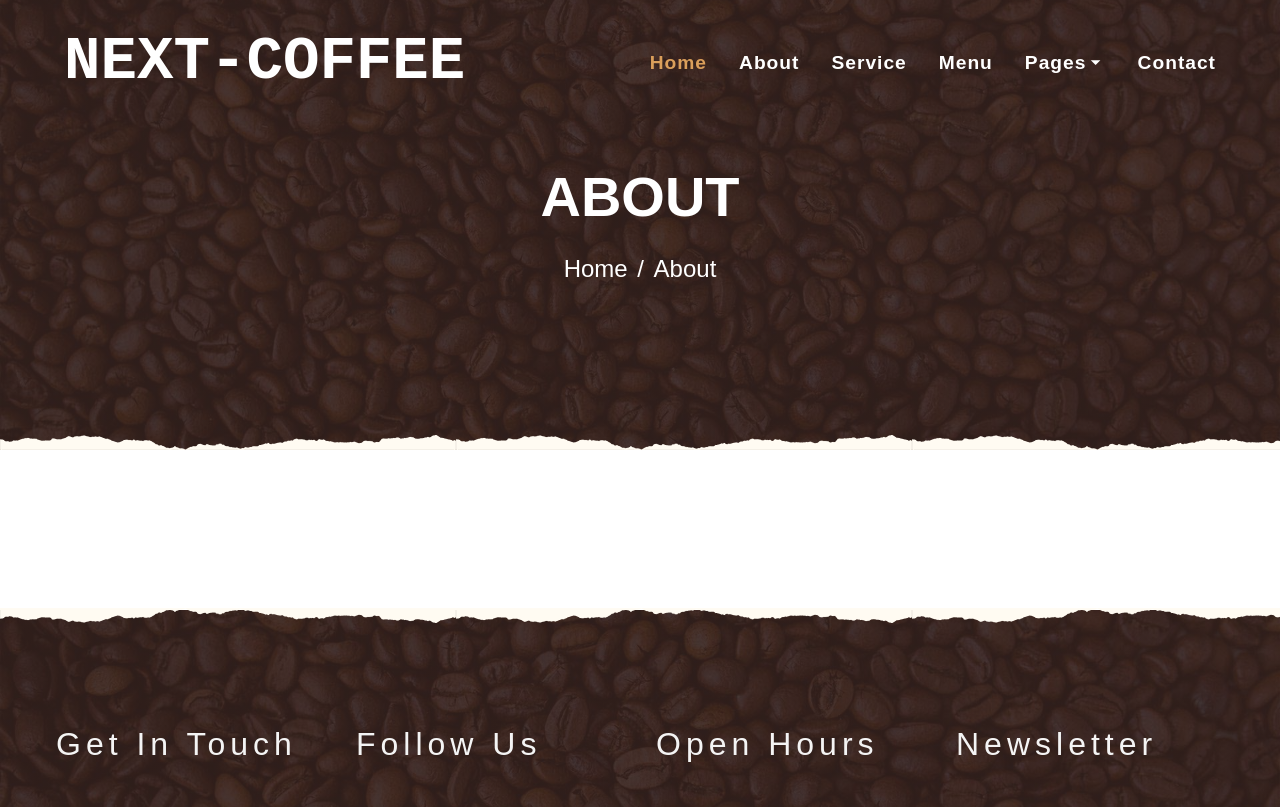
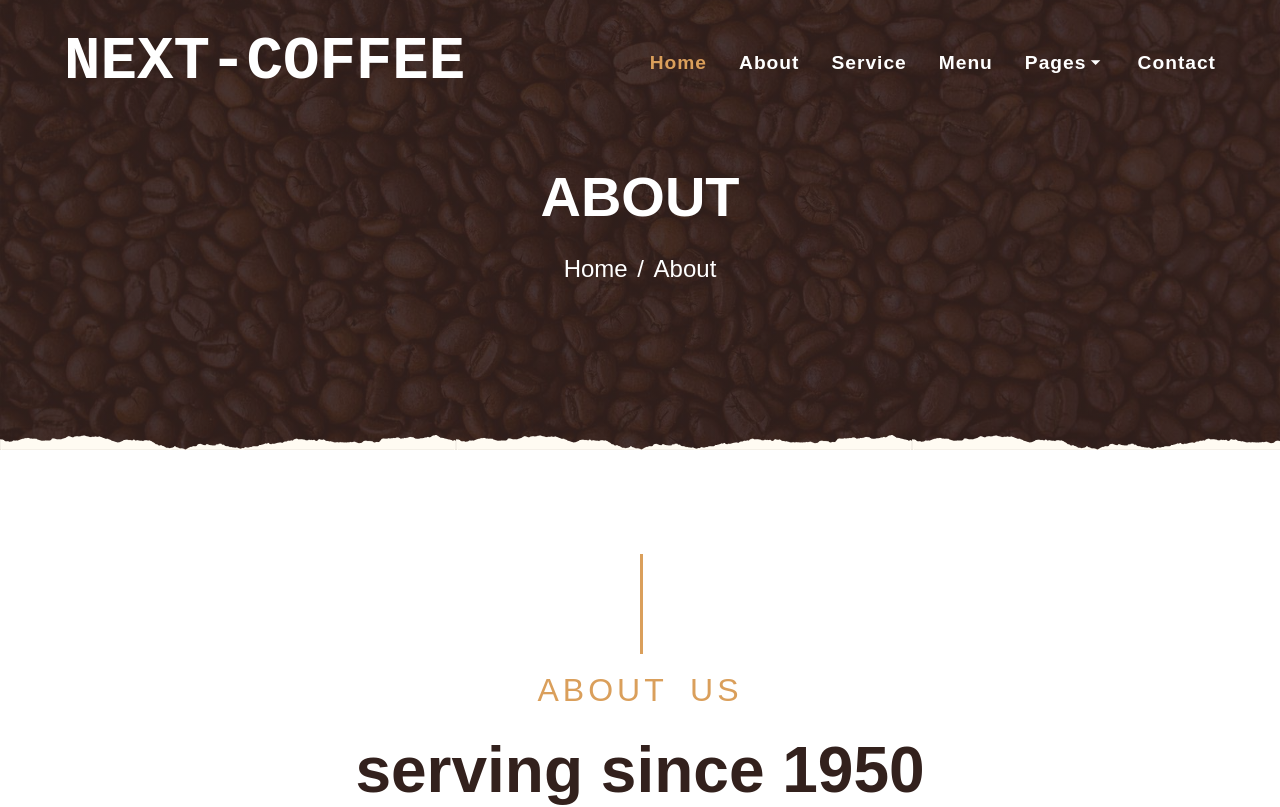
Before and after one commit to naziwebdev/coffee-shop, a Next.js app: page /about in a window 1280 px wide. Shown: the top 807 px of the page. Built offline with nearby package versions, Linux system fonts and the light colour scheme; some icons are missing.

Commit message:
Create about page

```diff
--- a/pages/about/index.js
+++ b/pages/about/index.js
@@ -1,10 +1,12 @@
 import React from 'react'
 import Header from '@/components/modules/Header/Header'
+import About from '@/components/templates/Index/About/About'
 
-export default function About() {
+export default function AboutPage() {
   return (
     <div>
-      <Header route={'about'}/>
+      <Header route={'about'} />
+      <About />
     </div>
   )
 }
```
